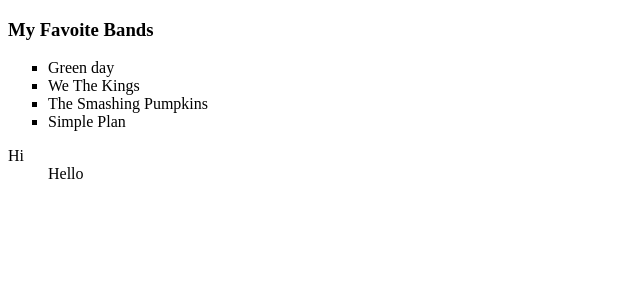
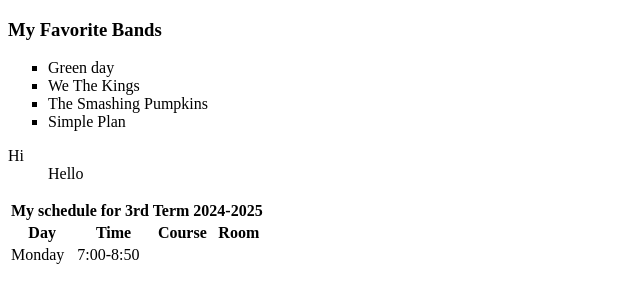
Before and after one commit to jvmbeasca/jvmbeasca.github.io, a plain HTML site: page list.html in a window 1280 px wide. Shown: the whole page, without its empty margins (0-640 px from the left). Drawn offline with Linux system fonts and the light colour scheme.

Commit message:
new update

```diff
--- a/list.html
+++ b/list.html
@@ -8,7 +8,7 @@
 <body>
     <div>
         <div class="unordered">
-            <h3>My Favoite Bands</h3>
+            <h3>My Favorite Bands</h3>
             <ul type ="square">
             <li>Green day</li>
             <li>We The Kings</li>
@@ -24,5 +24,26 @@
             <dd>Hello</dd>
         </dl>
     </div>
+    <div class="table">
+        <table>
+            <thead>
+                <tr>
+                    <th colspan="4">My schedule for 3rd Term 2024-2025</th>
+                </tr>
+                <tr>
+                    <th>Day</th>
+                    <th>Time</th>
+                    <th>Course</th>
+                    <th>Room</th>
+                </tr>
+            </thead>
+            <tbody>
+                <tr>
+                    <td>Monday</td>
+                    <td>7:00-8:50</td>
+                </tr>
+            </tbody>
+        </table>
+    </div>
     </body>
     </html>
```
